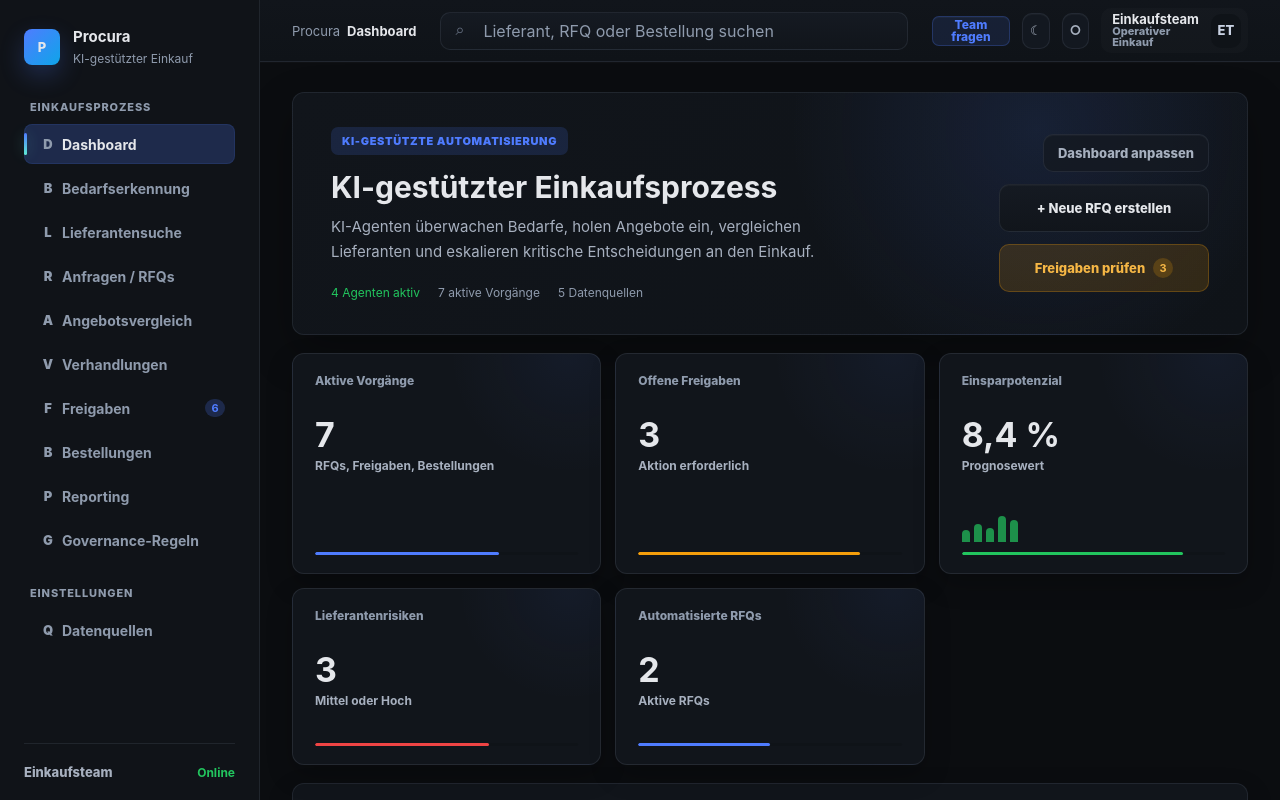
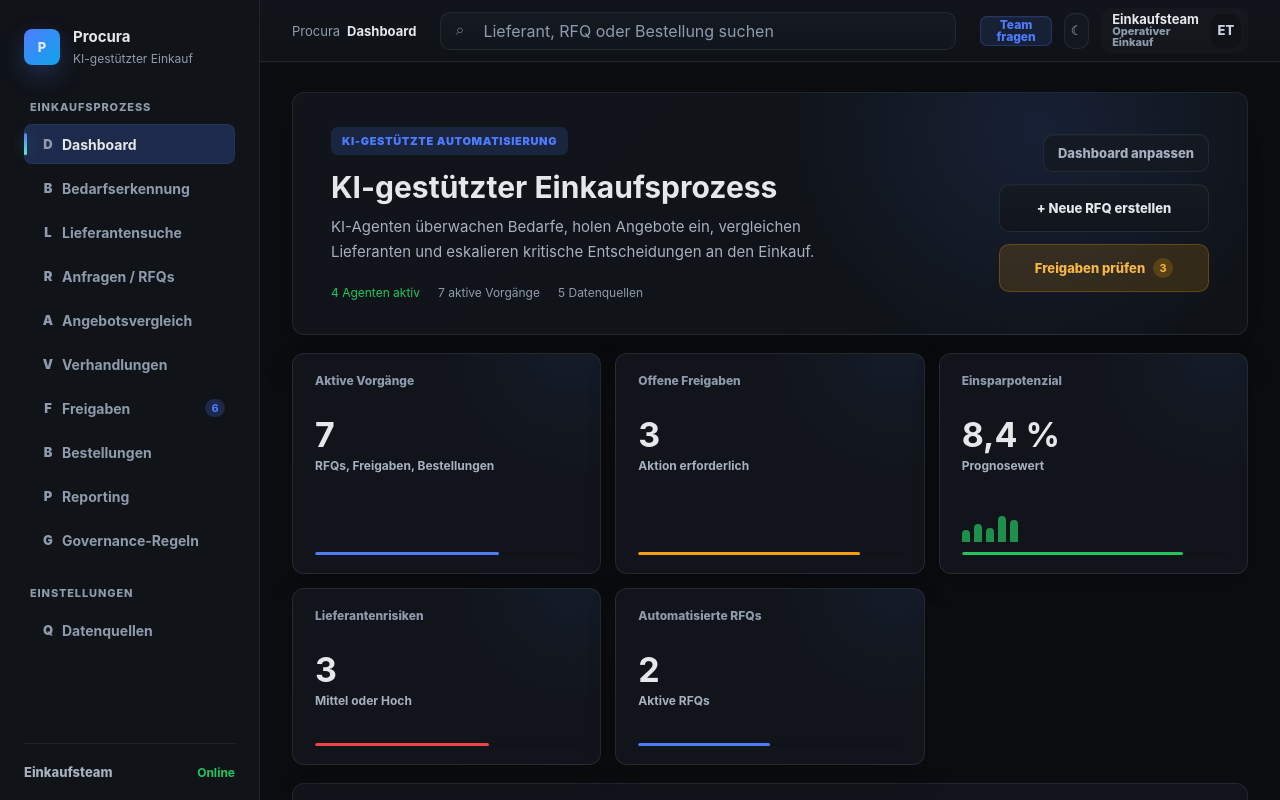
Before and after one commit to Jonasbrother299/ITP_B2B_Agent, a React (Vite) app: page /dashboard#/dashboard in a window 1280 px wide. Shown: the top 800 px of the page. Built offline with nearby package versions, Linux system fonts and the light colour scheme.

Commit message:
Button reomve topbar right

```diff
--- a/src/components/layout/Topbar.jsx
+++ b/src/components/layout/Topbar.jsx
@@ -30,9 +30,6 @@
         </button>
         <button className="btn btn--ghost topbar__icon-button" type="button" aria-label="Theme wechseln" onClick={toggleTheme}>
           {theme === 'dark' ? '☾' : '☼'}
-        </button>
-        <button className="btn btn--ghost topbar__icon-button" type="button" aria-label="Benachrichtigungen">
-          ○
         </button>
         <button
           className="btn btn--ghost topbar__profile-trigger"
```
